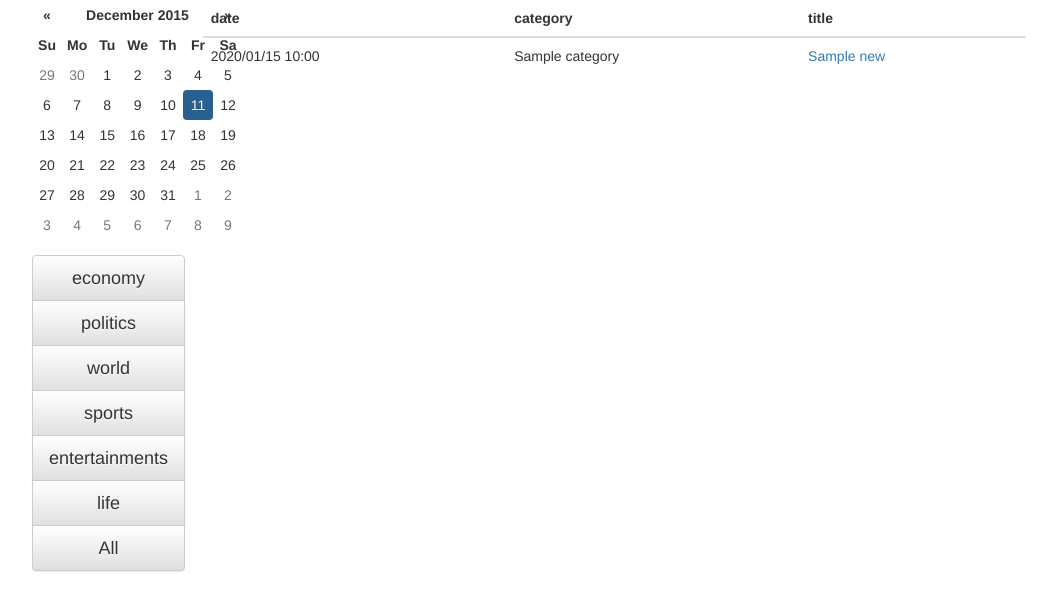
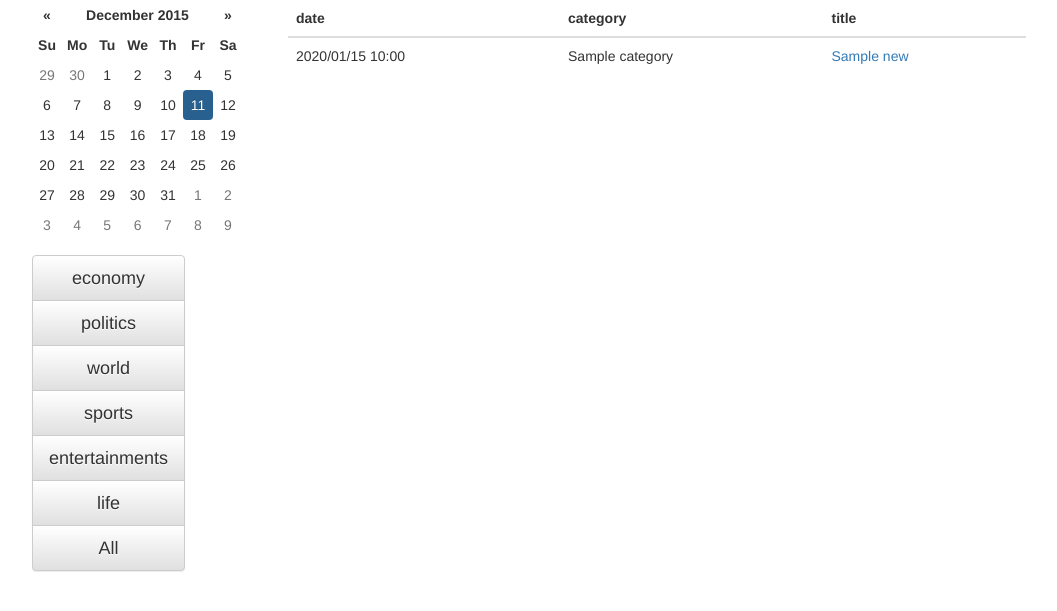
Before and after one commit to masami-fujimaki/news_site, a Django app: page /news/ in a window 1280 px wide. Shown: the top 611 px of the page, without its empty margins (111-1168 px from the left). Run offline with Django 3.2, Linux system fonts and the light colour scheme; tables that the repository leaves empty hold one stand-in row (values such as "Sample post"); a database or web service that is not in the repository returns one stand-in record (values such as "Sample title"); some libraries are stand-ins or nearby versions.

Commit message:
Adjust layout.

```diff
--- a/news/templates/index.html
+++ b/news/templates/index.html
@@ -51,7 +51,7 @@ $(function(){
 
 {% block content %}
   <div class="row">
-    <div class="col-md-2">
+    <div class="col-md-3">
       <div class="form-group">
         <div id="datepicker"></div>
       </div>
@@ -65,7 +65,7 @@ $(function(){
         {% endfor %}
       </div>
     </div>
-    <div class="col-md-10">
+    <div class="col-md-9">
       <table class="col-md-8 table" id="news-table">
         <thead>
           <tr><th>date</th><th>category</th><th>title</th></tr>
```
